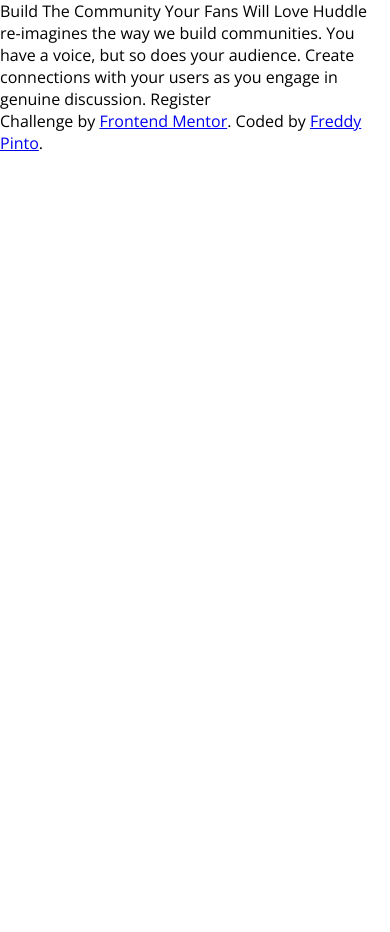
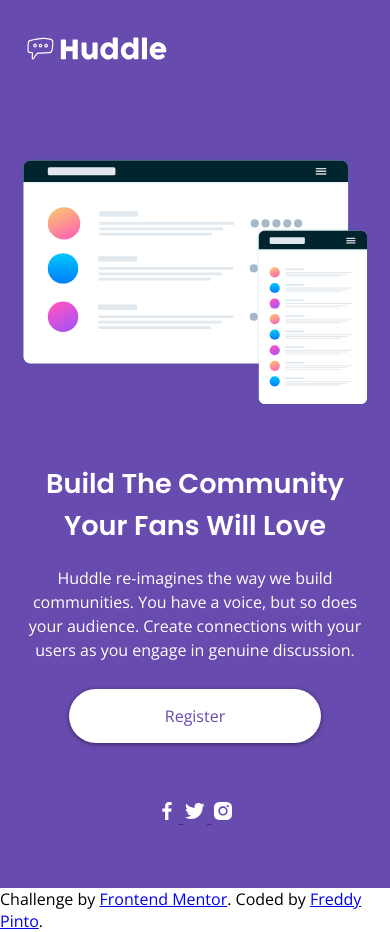
Before and after one commit to FreddyPinto/huddle-landing-page-with-single-introductory-section-master, a plain HTML site: page index.html in a window 390 px wide. Before the commit the page ends 844 px from the top, so only its background shows below. Drawn offline with nearby package versions, Linux system fonts and the light colour scheme.

Commit message:
Add layout for mobile view

```diff
--- a/css/style.css
+++ b/css/style.css
@@ -3,6 +3,7 @@
   --Soft-magenta: hsl(300, 69%, 71%);
   --font1: "Open Sans", sans-serif;
   --font2: "Poppins", sans-serif;
+  --padding-container: 60px 0;
 }
 
 * {
@@ -13,3 +14,63 @@
 body {
   font-family: var(--font1);
 }
+
+.hero {
+  background-color: var(--violet);
+}
+
+.container {
+  width: 90%;
+  margin: 0 auto;
+  overflow: hidden;
+  max-width: 1200px;
+  padding: var(--padding-container);
+}
+
+.nav {
+    --padding-container: 30px 0;
+}
+
+.nav__logo {
+    width: 150px;
+    display: block;
+}
+
+.hero__container {
+    display: flex;
+    align-items: center;
+    flex-direction: column;
+}
+
+.hero__img {
+    max-width: 350px;
+    width: 100%;
+    display: block;
+    margin: 0 auto;
+}
+
+.hero__texts {
+    margin: 3.5em 0;
+    color: white;
+    text-align: center;
+}
+
+.hero__title {
+    font-size: 1.7rem;
+    font-family: var(--font2);
+}
+
+.hero__paragraph {
+    line-height: 1.5;
+    margin: 1.2em 0 1.7em;
+}
+
+.hero__cta {
+    display: inline-block;
+    color: var(--violet);
+    background-color: white;
+    text-decoration: none;
+    padding: 1em 6em;
+    border-radius: 2em;
+    box-shadow: 0 1px 4px rgb(0, 0, 0, .5);
+}
--- a/index.html
+++ b/index.html
@@ -24,9 +24,43 @@
     <link rel="stylesheet" href="/css/style.css" />
   </head>
   <body>
-    Build The Community Your Fans Will Love Huddle re-imagines the way we build
-    communities. You have a voice, but so does your audience. Create connections
-    with your users as you engage in genuine discussion. Register
+    <header class="hero">
+      <nav class="nav container">
+        <img src="images/logo.svg" alt="logo" class="nav__logo" />
+      </nav>
+      <section class="hero__container container">
+        <figure class="hero__picture">
+          <img
+            src="images/illustration-mockups.svg"
+            alt="illustration-mockups"
+            class="hero__img"
+          />
+        </figure>
+
+        <div class="hero__texts">
+          <h1 class="hero__title">Build The Community Your Fans Will Love</h1>
+          <p class="hero__paragraph">
+            Huddle re-imagines the way we build communities. You have a voice, but so does your audience.
+            Create connections with your users as you engage in genuine
+            discussion.
+          </p>
+          <a href="#" class="hero__cta">Register</a>
+        </div>
+        <div class="hero__contact">
+          <a href="" class="hero__link">
+            <img src="images/facebook.svg" alt="facebook-icon" class="hero__icon">
+          </a>
+
+          <a href="" class="hero__link">
+            <img src="images/twitter.svg" alt="twitter-icon" class="hero__icon">
+          </a>
+
+          <a href="" class="hero__link">
+            <img src="images/instagram.svg" alt="instagram-icon" class="hero__icon">
+          </a>
+        </div>
+      </section>
+    </header>
 
     <footer>
       <p class="attribution">
```
Lines whose indentation alone changed are shown as unchanged.
